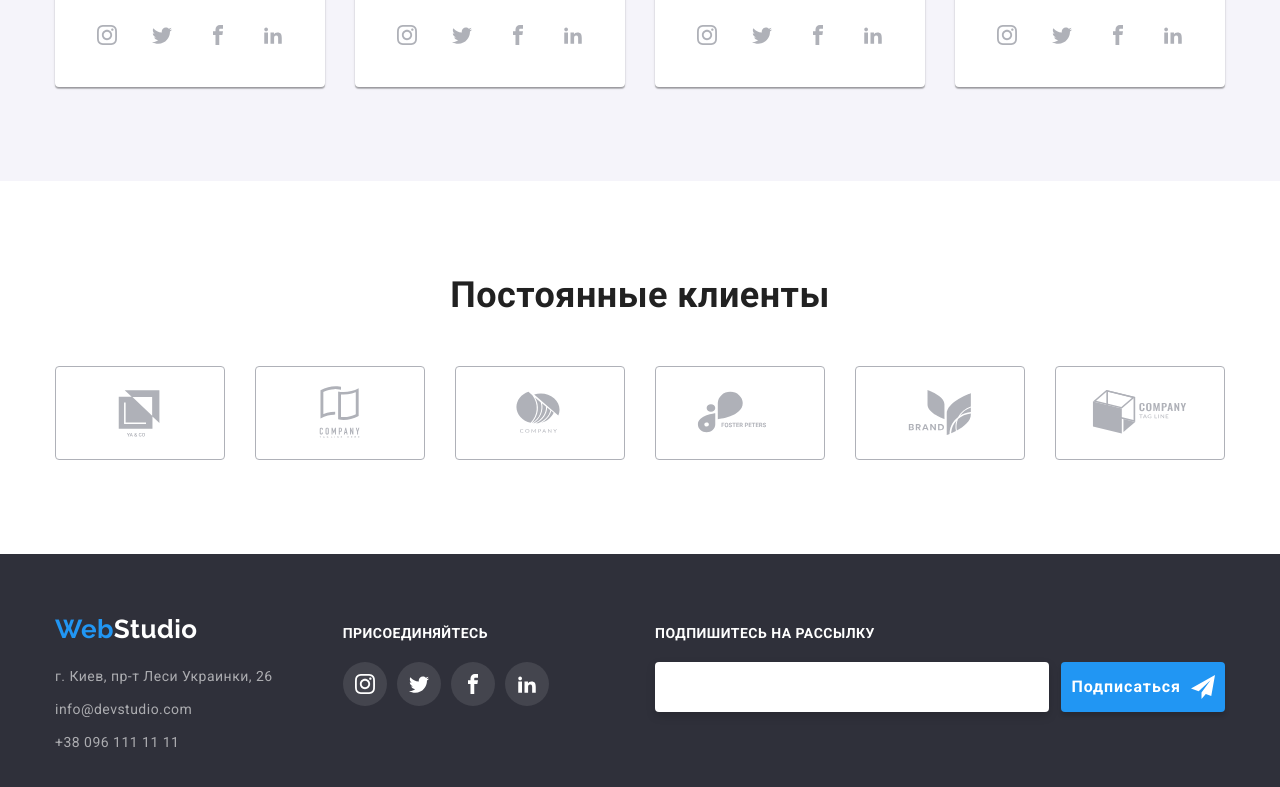
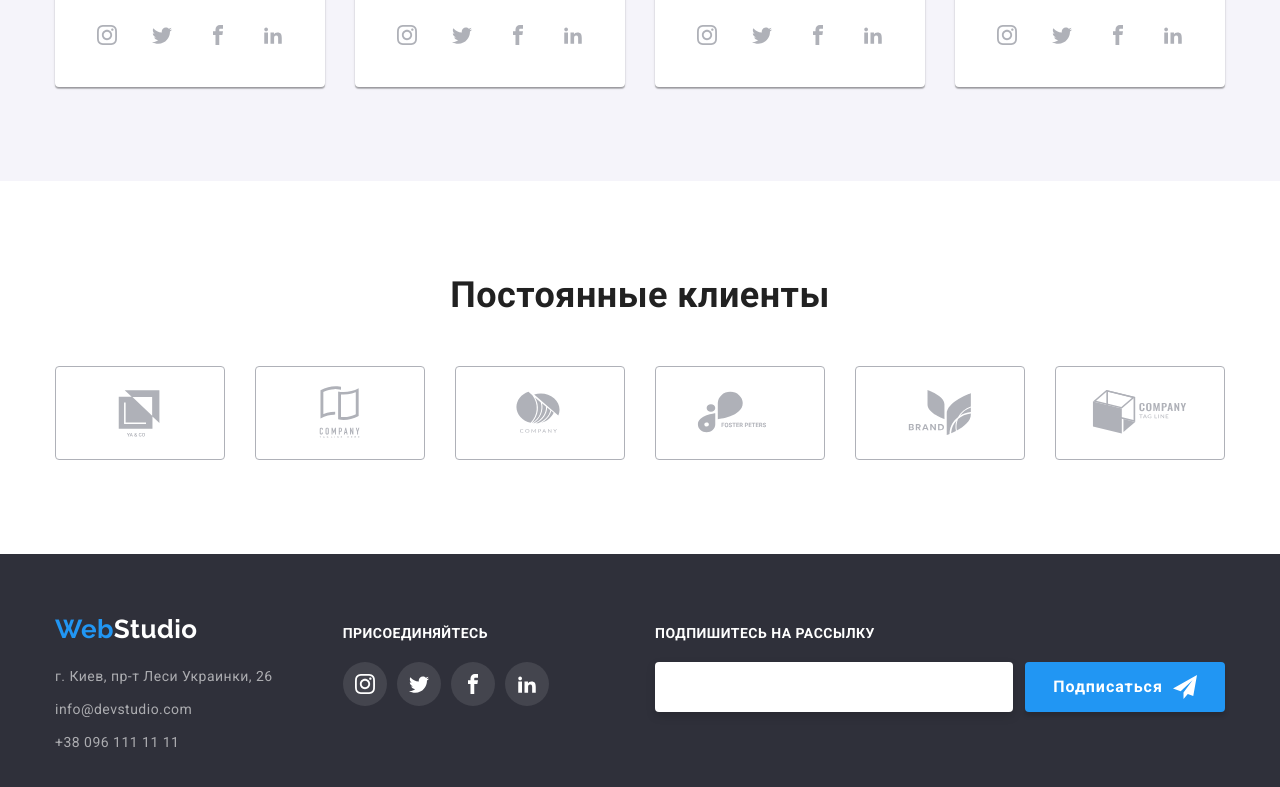
Before and after one commit to Irchik512/goit-markup-hw-06, a plain HTML site: page index.html in a window 1280 px wide. Shown: the part 2149-2936 px from the top of the page. Drawn offline with nearby package versions, Linux system fonts and the light colour scheme.

Commit message:
Update style.css

```diff
--- a/css/style.css
+++ b/css/style.css
@@ -558,7 +558,7 @@ body {
     border-color: var(--color-acsent);
 }
 .folowus-form-btn {
-    width: 200px;
+    min-width: 200px;
     align-self: center;
     display: flex;
     justify-content: center;
```
